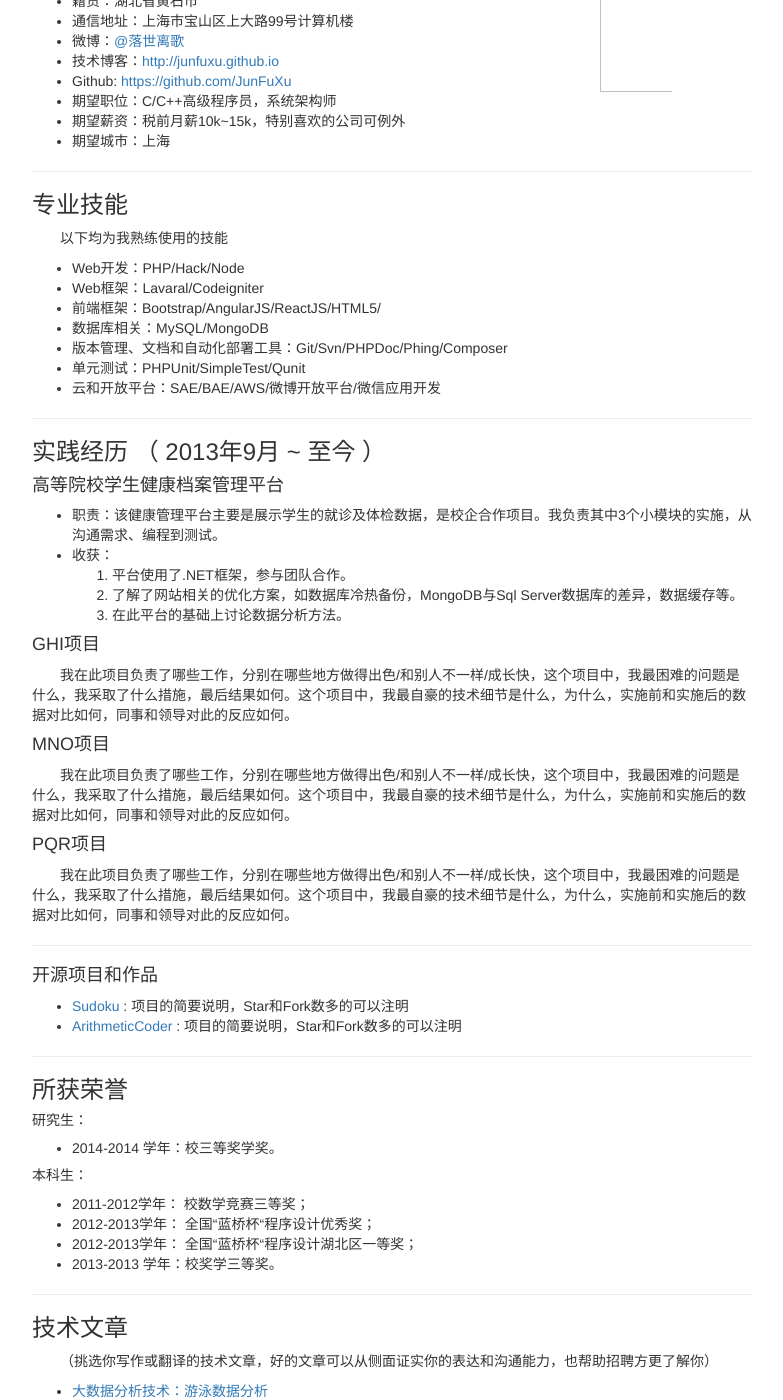
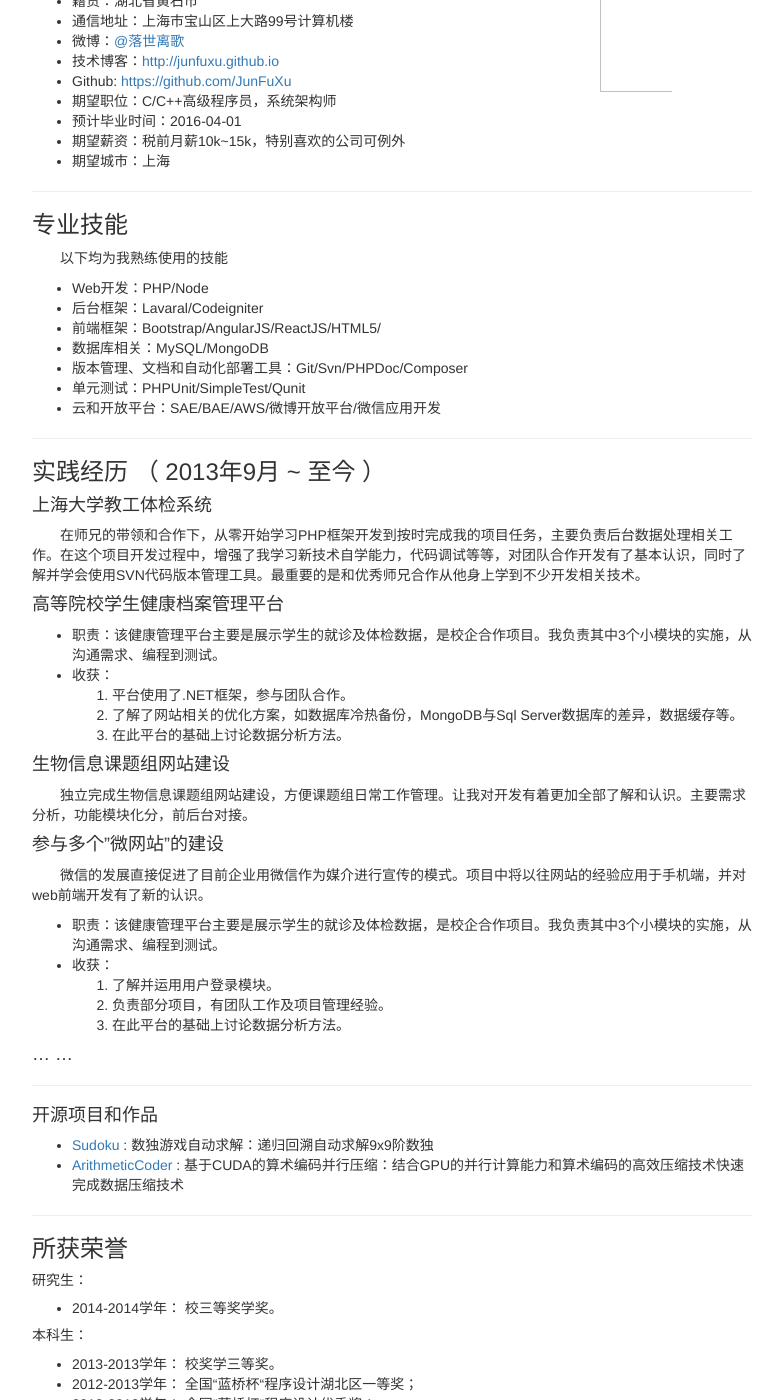
Before and after one commit to JunFuXu/JunFuXu.github.io, a Jekyll site: the page built from resume.md, in a window 1280 px wide and 1400 px high, scrolled down 264 px. Shown: the whole window, without its empty margins (248-1031 px from the left). Built offline with Jekyll 4.4.1, drawn with Linux system fonts in a browser that asks for light colours; Markdown is read by kramdown in place of the engine named in the settings; some of the changed text lies outside the part shown.

Commit message:
add resume

```diff
--- a/resume.md
+++ b/resume.md
@@ -43,6 +43,7 @@ img{
  - 技术博客：[http://junfuxu.github.io](http://junfuxu.github.io/)
  - Github: [https://github.com/JunFuXu](https://github.com/JunFuXu)
  - 期望职位：C/C++高级程序员，系统架构师
+ - 预计毕业时间：2016-04-01
  - 期望薪资：税前月薪10k~15k，特别喜欢的公司可例外
  - 期望城市：上海
 
@@ -52,17 +53,20 @@ img{
 
 以下均为我熟练使用的技能
 
-- Web开发：PHP/Hack/Node
-- Web框架：Lavaral/Codeigniter
+- Web开发：PHP/Node
+- 后台框架：Lavaral/Codeigniter
 - 前端框架：Bootstrap/AngularJS/ReactJS/HTML5/
 - 数据库相关：MySQL/MongoDB
-- 版本管理、文档和自动化部署工具：Git/Svn/PHPDoc/Phing/Composer
+- 版本管理、文档和自动化部署工具：Git/Svn/PHPDoc/Composer
 - 单元测试：PHPUnit/SimpleTest/Qunit
 - 云和开放平台：SAE/BAE/AWS/微博开放平台/微信应用开发
 
 ---
 
 ### 实践经历 （ 2013年9月 ~ 至今 ）
+
+#### 上海大学教工体检系统
+在师兄的带领和合作下，从零开始学习PHP框架开发到按时完成我的项目任务，主要负责后台数据处理相关工作。在这个项目开发过程中，增强了我学习新技术自学能力，代码调试等等，对团队合作开发有了基本认识，同时了解并学会使用SVN代码版本管理工具。最重要的是和优秀师兄合作从他身上学到不少开发相关技术。
 
 #### 高等院校学生健康档案管理平台
  * 职责：该健康管理平台主要是展示学生的就诊及体检数据，是校企合作项目。我负责其中3个小模块的实施，从沟通需求、编程到测试。
@@ -71,41 +75,46 @@ img{
    2. 了解了网站相关的优化方案，如数据库冷热备份，MongoDB与Sql Server数据库的差异，数据缓存等。
    3. 在此平台的基础上讨论数据分析方法。
 
-#### GHI项目
-我在此项目负责了哪些工作，分别在哪些地方做得出色/和别人不一样/成长快，这个项目中，我最困难的问题是什么，我采取了什么措施，最后结果如何。这个项目中，我最自豪的技术细节是什么，为什么，实施前和实施后的数据对比如何，同事和领导对此的反应如何。
 
-#### MNO项目
-我在此项目负责了哪些工作，分别在哪些地方做得出色/和别人不一样/成长快，这个项目中，我最困难的问题是什么，我采取了什么措施，最后结果如何。这个项目中，我最自豪的技术细节是什么，为什么，实施前和实施后的数据对比如何，同事和领导对此的反应如何。
+#### 生物信息课题组网站建设
+独立完成生物信息课题组网站建设，方便课题组日常工作管理。让我对开发有着更加全部了解和认识。主要需求分析，功能模块化分，前后台对接。
 
 
-#### PQR项目
-我在此项目负责了哪些工作，分别在哪些地方做得出色/和别人不一样/成长快，这个项目中，我最困难的问题是什么，我采取了什么措施，最后结果如何。这个项目中，我最自豪的技术细节是什么，为什么，实施前和实施后的数据对比如何，同事和领导对此的反应如何。
+#### 参与多个”微网站”的建设
+微信的发展直接促进了目前企业用微信作为媒介进行宣传的模式。项目中将以往网站的经验应用于手机端，并对web前端开发有了新的认识。
+
+ * 职责：该健康管理平台主要是展示学生的就诊及体检数据，是校企合作项目。我负责其中3个小模块的实施，从沟通需求、编程到测试。
+ * 收获：
+   1. 了解并运用用户登录模块。
+   2. 负责部分项目，有团队工作及项目管理经验。
+   3. 在此平台的基础上讨论数据分析方法。
+
+#### ... ...
 
 ---
 
 #### 开源项目和作品
 
- - [Sudoku](https://github.com/JunFuXu/Sudoku) : 项目的简要说明，Star和Fork数多的可以注明
- - [ArithmeticCoder](https://github.com/JunFuXu/ArithmeticCoder) : 项目的简要说明，Star和Fork数多的可以注明
+ - [Sudoku](https://github.com/JunFuXu/Sudoku) : 数独游戏自动求解：递归回溯自动求解9x9阶数独
+ - [ArithmeticCoder](https://github.com/JunFuXu/ArithmeticCoder) : 基于CUDA的算术编码并行压缩：结合GPU的并行计算能力和算术编码的高效压缩技术快速完成数据压缩技术
 
 ---
 
 ### 所获荣誉
 
 ##### 研究生：
- * 2014-2014 学年：校三等奖学奖。
+ * 2014-2014学年： 	校三等奖学奖。
 
 ##### 本科生：
 
+* 2013-2013学年：    校奖学三等奖。
+* 2012-2013学年：	全国“蓝桥杯“程序设计湖北区一等奖；
+* 2012-2013学年：	全国“蓝桥杯“程序设计优秀奖；
 * 2011-2012学年：	校数学竞赛三等奖；
-* 2012-2013学年：	全国“蓝桥杯“程序设计优秀奖；
-* 2012-2013学年：	全国“蓝桥杯“程序设计湖北区一等奖；
-* 2013-2013 学年：校奖学三等奖。
 
 ---
 
 ### 技术文章
-（挑选你写作或翻译的技术文章，好的文章可以从侧面证实你的表达和沟通能力，也帮助招聘方更了解你）
 
 - [大数据分析技术：游泳数据分析](./assets/resume/1406699654.pptx)
 - [来自Andrew W. Moore的Gaussians分布 (翻译文章)](http://junfuxu.github.io/blog/guassian/)
@@ -119,7 +128,7 @@ img{
 
 ### 自我评价
 
- * 对计算机科学充满兴趣，自学能力较强，目前主要做web前端开发及数据的可视化分析。
+ * 对计算机科学充满兴趣，自学能力较强，目前主要做web开发及数据分析。
  * 积极乐观，乐于参与公益活动；工作中，态度认真，有责任心，具备良好的沟通能力。
 
 ---
```
